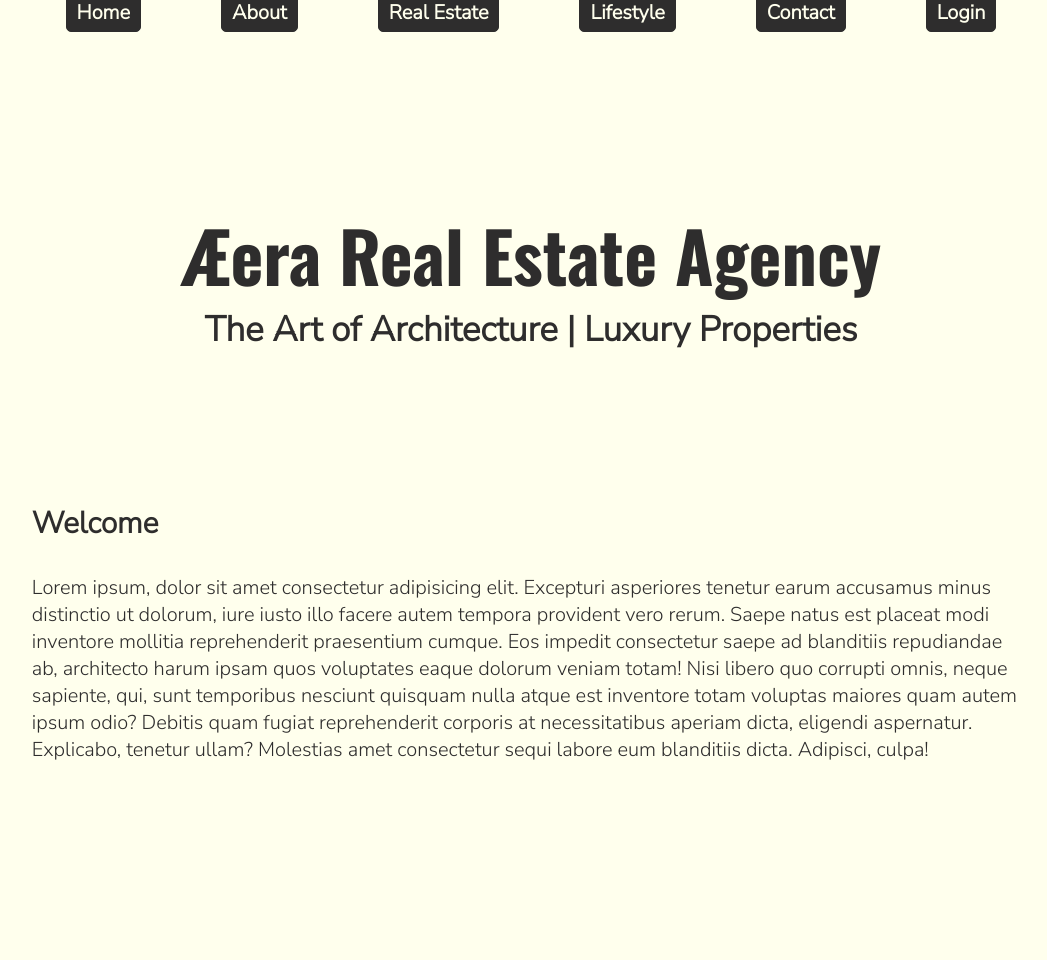
After one commit to lsapundzic/Real-Estate-Website, a PHP site: page /pages/estate.single.php in a window 1280 px wide. The commit adds this page. Shown: the part 27-987 px from the top of the page, without its empty margins (109-1156 px from the left). Run offline with PHP 8.4, Linux system fonts and the light colour scheme.

```diff
--- a/components/header.estates.php
+++ b/components/header.estates.php
@@ -15,10 +15,10 @@
     <link rel="stylesheet" href="../styles/footer.css">
 
     <!-- Page Specific Style -->
-    <link rel="stylesheet" href="../styles/realestate.css"/>
+    <link rel="stylesheet" href="../styles/estate.list.css"/>
 
     <!-- Style for Estate Cards -->
-    <link rel="stylesheet" href="../styles/estatecard.css"/>
+    <link rel="stylesheet" href="../styles/estate.card.css"/>
 
         <!-- JS Script for JSON -->
     <script src="../scripts/getdata.js" defer></script>
@@ -34,7 +34,7 @@
 <nav>
     <a href="../pages/index.php">Home</a>
     <a href="../pages/about.php">About</a>
-    <a href="../pages/realestate.php">Real Estate</a>
+    <a href="../pages/estate.list.php">Real Estate</a>
     <a href="../pages/lifestyle.php">Lifestyle</a>
     <a href="../pages/contact.php">Contact</a>
     <a href="../pages/login.php">Login</a>
--- a/components/header.php
+++ b/components/header.php
@@ -28,7 +28,7 @@
 <nav>
     <a href="../pages/index.php">Home</a>
     <a href="../pages/about.php">About</a>
-    <a href="../pages/realestate.php">Real Estate</a>
+    <a href="../pages/estate.list.php">Real Estate</a>
     <a href="../pages/lifestyle.php">Lifestyle</a>
     <a href="../pages/contact.php">Contact</a>
     <a href="../pages/login.php">Login</a>
--- /dev/null
+++ b/pages/estate.single.php
@@ -0,0 +1,39 @@
+<?php
+include_once "../database/includes/connection.inc.php";
+include "../components/header.php";
+?>
+
+    <!-- Header-Banner -->
+    <header>
+        <h1>Æera Real Estate Agency</h1>
+        <h2>The Art of Architecture | Luxury Properties</h2>
+    </header>
+
+    <!-- Main Content -->
+    <main>
+        <article>
+            <h3>Welcome</h3>
+            <section>
+                <p>
+                    Lorem ipsum, dolor sit amet consectetur adipisicing elit. Excepturi
+                    asperiores tenetur earum accusamus minus distinctio ut dolorum, iure
+                    iusto illo facere autem tempora provident vero rerum. Saepe natus
+                    est placeat modi inventore mollitia reprehenderit praesentium
+                    cumque. Eos impedit consectetur saepe ad blanditiis repudiandae ab,
+                    architecto harum ipsam quos voluptates eaque dolorum veniam totam!
+                    Nisi libero quo corrupti omnis, neque sapiente, qui, sunt temporibus
+                    nesciunt quisquam nulla atque est inventore totam voluptas maiores
+                    quam autem ipsum odio? Debitis quam fugiat reprehenderit corporis at
+                    necessitatibus aperiam dicta, eligendi aspernatur. Explicabo,
+                    tenetur ullam? Molestias amet consectetur sequi labore eum
+                    blanditiis dicta. Adipisci, culpa!
+                </p>
+            </section>
+        </article>
+    </main>
+
+    <!-- Footer -->
+
+<?php
+include "../components/footer.php"
+?>
--- a/styles/realestate.css
+++ b/styles/estate.list.css
@@ -88,7 +88,3 @@ main {
     grid-auto-rows: minmax(400px, auto);
     gap: 30px;
 }
-
-.disappear {
-    display: none;
-}
```
Also changed, not shown: pages/estate.list.php (renamed from pages/realestate.php, +5 -2 lines), styles/estate.card.css (renamed from styles/estatecard.css).
